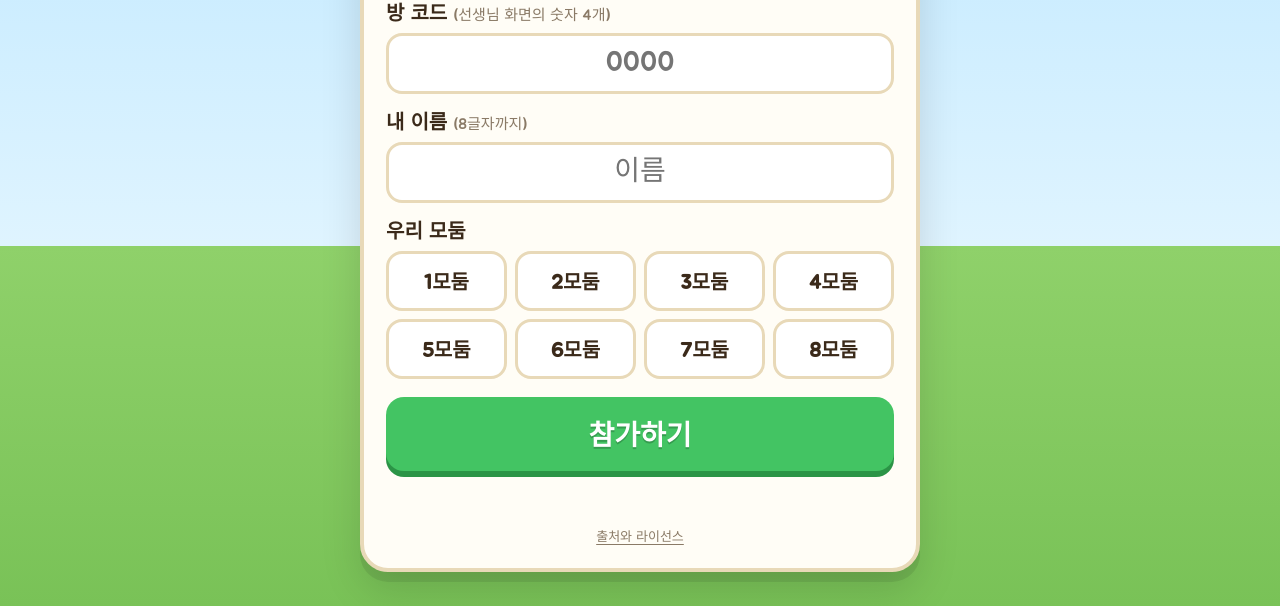
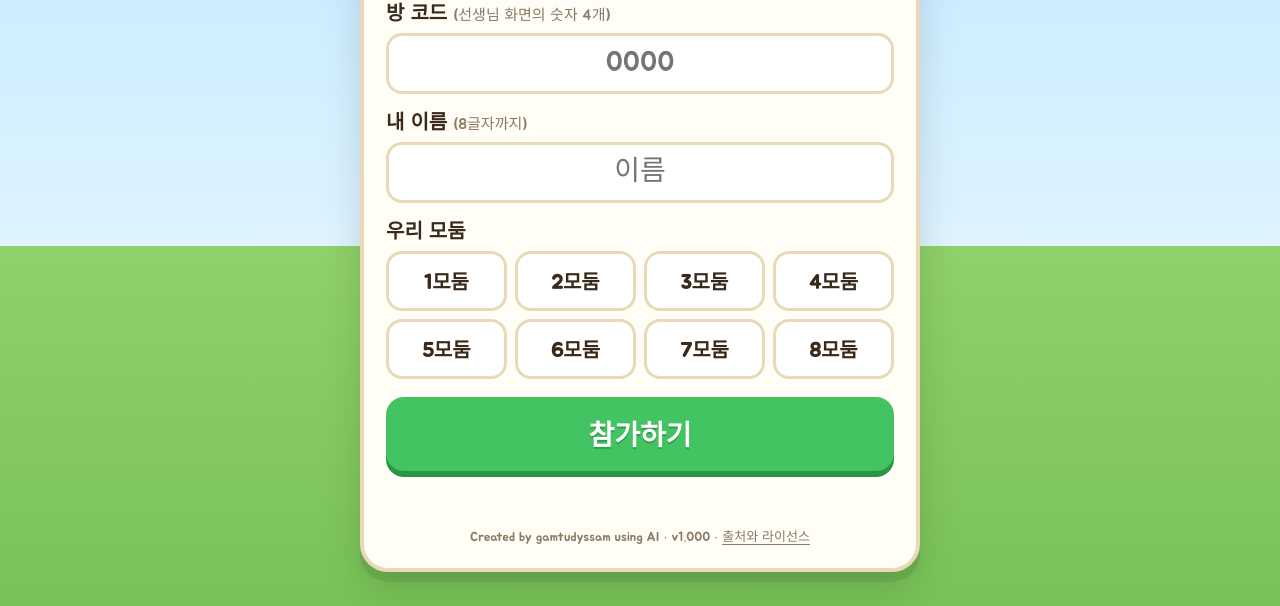
Before and after one commit to ykk1050/forest-friends, a website: page public/index.html in a window 1280 px wide. Shown: the part 194-800 px from the top of the page. Drawn offline with nearby package versions, Linux system fonts and the light colour scheme; no server answers.

Commit message:
시작·대기·설정·선생님 화면에 제작자·버전 표기 추가 (v1.000)
Co-Authored-By: Claude Opus 5.5 <noreply@anthropic.com>

```diff
--- a/public/css/style.css
+++ b/public/css/style.css
@@ -47,7 +47,8 @@ input:focus { outline: none; border-color: var(--accent); }
 .small { margin-top: 14px; font-size: 16px; padding: 8px 16px; border-radius: 12px; border: 2px solid var(--line); background: #fff; color: #8a7a66; }
 .err { color: #e53935; font-weight: 800; min-height: 1.4em; }
 /* 맨 아래 작은 출처 링크 (참가 화면·설정·선생님 화면) */
-.credits-link { display: block; margin: 10px auto 0; width: fit-content; font-size: 13px; color: #8a7a66; text-decoration: underline; text-underline-offset: 3px; }
+.credits-link { display: block; margin: 10px auto 0; width: fit-content; font-size: 13px; color: #8a7a66; text-align: center; }
+.credits-link a { color: inherit; text-decoration: underline; text-underline-offset: 3px; }
 
 /* 동물 고르기 */
 .animal-pick { display: flex; gap: 8px; justify-content: center; flex-wrap: wrap; margin-bottom: 10px; }
--- a/public/index.html
+++ b/public/index.html
@@ -28,7 +28,7 @@
       <div id="teams" class="teams"></div>
       <button id="join-btn" class="big">참가하기</button>
       <p id="join-err" class="err"></p>
-      <a class="credits-link" href="/credits.html" target="_blank">출처와 라이선스</a>
+      <p class="credits-link">Created by gamtudyssam using AI · <span class="ver"></span> · <a href="/credits.html" target="_blank">출처와 라이선스</a></p>
     </div>
   </section>
 
@@ -41,7 +41,7 @@
       <div id="map" class="map"></div>
       <p class="wait-msg" id="wait-msg">선생님이 시작하면 출발해요! 🚀</p>
       <button id="leave-btn" class="small">모둠 바꾸기</button>
-      <a class="credits-link" href="/credits.html" target="_blank">출처와 라이선스</a>
+      <p class="credits-link">Created by gamtudyssam using AI · <span class="ver"></span> · <a href="/credits.html" target="_blank">출처와 라이선스</a></p>
     </div>
   </section>
 
@@ -103,7 +103,7 @@
           <b id="bgm-volume-num"></b>
         </label>
         <button id="settings-close" class="mid go">닫기</button>
-        <a class="credits-link" href="/credits.html" target="_blank">출처와 라이선스</a>
+        <p class="credits-link">Created by gamtudyssam using AI · <span class="ver"></span> · <a href="/credits.html" target="_blank">출처와 라이선스</a></p>
       </div>
     </div>
     <div id="noise-warn" class="hidden" role="alert">소음이 계속되면 게임이 종료됩니다.<br>소곤소곤 이야기해주세요.</div>
@@ -125,5 +125,6 @@
 
   <script src="/socket.io/socket.io.js"></script>
   <script type="module" src="/js/student.js"></script>
+  <script src="/js/version.js" defer></script>
 </body>
 </html>
--- /dev/null
+++ b/public/js/version.js
@@ -0,0 +1,3 @@
+// 숲속 친구들 대작전 — 버전 (고칠 때마다 +0.001). 화면 맨 아래 제작자 줄의 .ver 칸에 표시한다.
+window.GAME_VERSION = 'v1.000';
+document.querySelectorAll('.ver').forEach(function (e) { e.textContent = window.GAME_VERSION; });
```
Also changed, not shown: public/teacher.html (+2 -1 lines).
